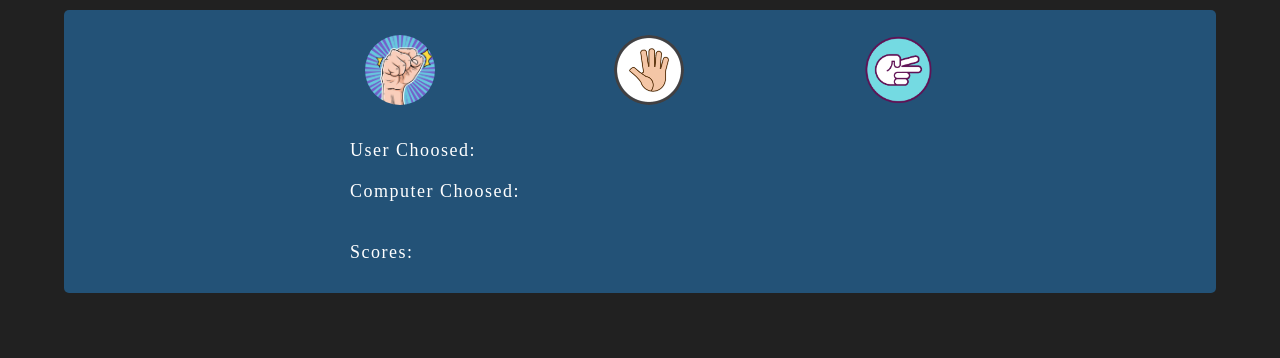
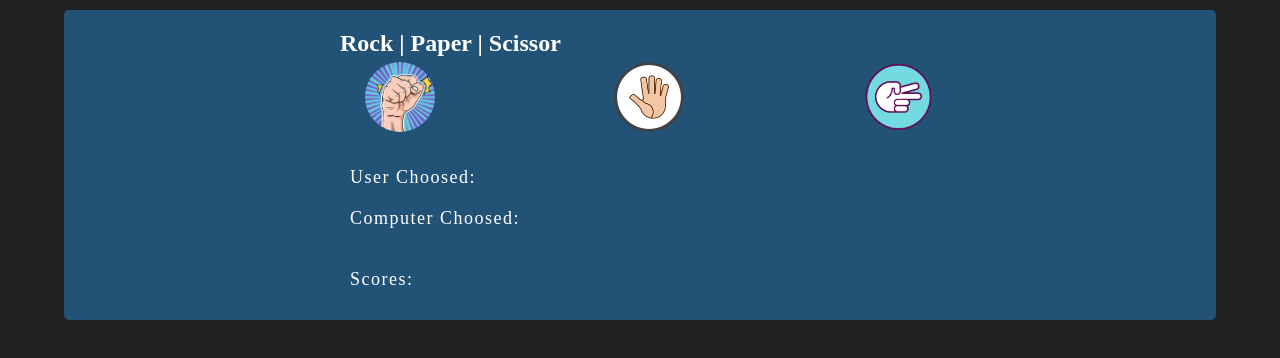
Before and after one commit to Nabin-stha766/Nabin-stha-RockPaperGame, a plain HTML site: page index.html in a window 1280 px wide. Drawn offline with Linux system fonts and the light colour scheme.

Commit message:
Update index.html

```diff
--- a/index.html
+++ b/index.html
@@ -10,6 +10,7 @@
     <!-- ---------------rock----- paper-------scissor -->
  <div class="container">
      <div class="box">
+          <div><h2>Rock | Paper | Scissor</h2></div>
         <div class="images">
             <img class="rock" src="rock.jpg" height="80px" alt="">
             <img  class="paper"src="paper.png"  height="80px" alt="">
```
